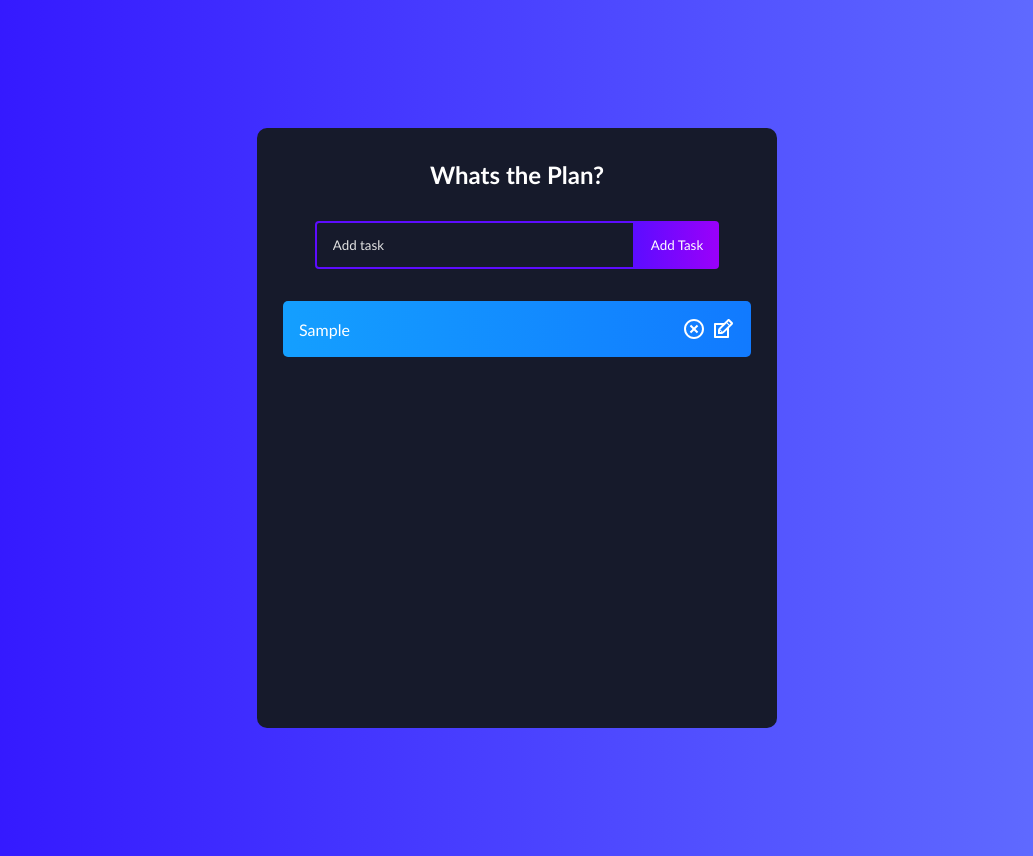
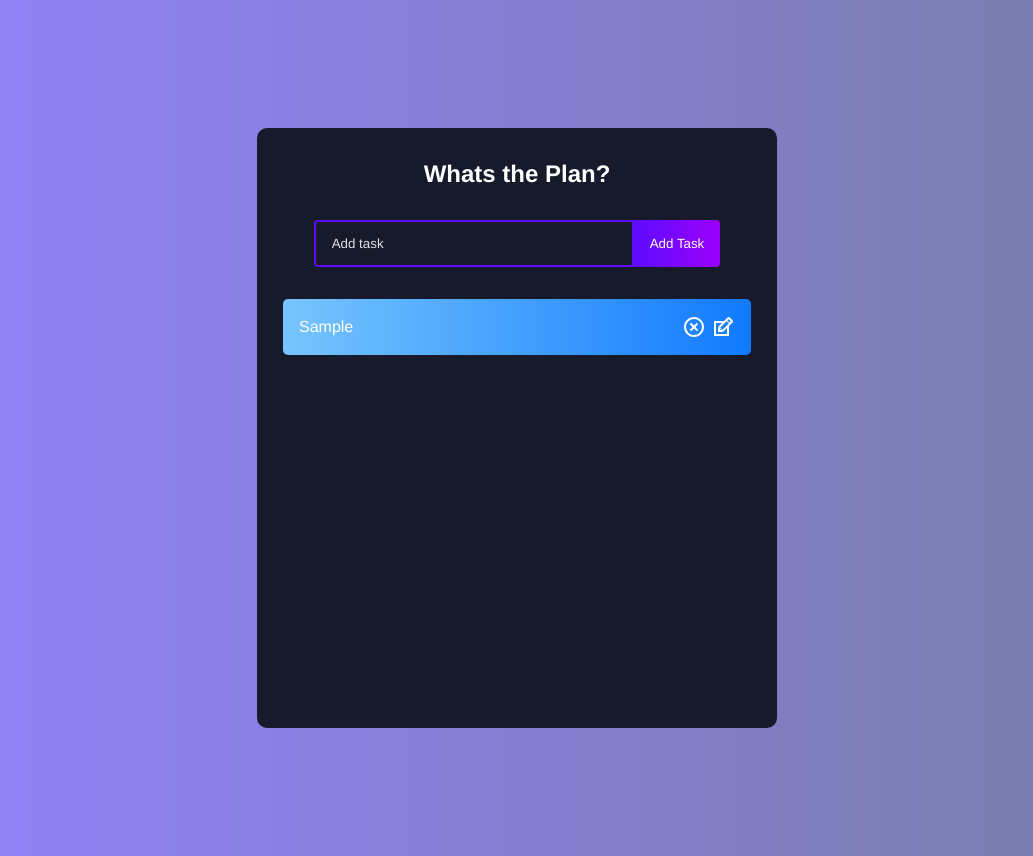
Before and after one commit to NickMagidson/todo-list, a React (Create React App) app: page / in a window 1280 px wide. Both pictures are taken after typing "Sample" into the empty fields and a click on the button "Add Task". Shown: the whole page, without its empty margins (123-1156 px from the left). Built offline with nearby package versions, Linux system fonts and the light colour scheme.

Commit message:
Css edits

```diff
--- a/src/App.css
+++ b/src/App.css
@@ -2,15 +2,15 @@
     box-sizing: border-box;
     margin: 0;
     padding: 0;
-    font-family: 'Trebuchet MS', 'Lucida Sans Unicode', 'Lucida Grande',
+    font-family: 'Helvetica', 'Trebuchet MS', 'Lucida Sans Unicode', 'Lucida Grande',
       'Lucida Sans', Arial, sans-serif;
   }
 
   body {
     background: linear-gradient(
       90deg,
-      rgba(48, 16, 255, 1) 0%,
-      rgba(100, 115, 255, 1) 100%
+      rgb(146, 129, 253) 0%,
+      rgb(120, 125, 167) 100%
     );
   }
   .todo-app {
@@ -110,14 +110,14 @@
     background: linear-gradient(
       90deg,
       rgba(93, 12, 255, 1) 0%,
-      rgba(155, 0, 250, 1) 100%
+      rgb(210, 138, 255) 100%
     );
   }
 
   .todo-row:nth-child(4n + 2) {
     background: linear-gradient(
       90deg,
-      rgba(255, 12, 241, 1) 0%,
+      rgb(228, 137, 223) 0%,
       rgba(250, 0, 135, 1) 100%
     );
   }
@@ -125,7 +125,7 @@
   .todo-row:nth-child(4n + 3) {
     background: linear-gradient(
       90deg,
-      rgba(20, 159, 255, 1) 0%,
+      rgb(119, 197, 253) 0%,
       rgba(17, 122, 255, 1) 100%
     );
   }
```
